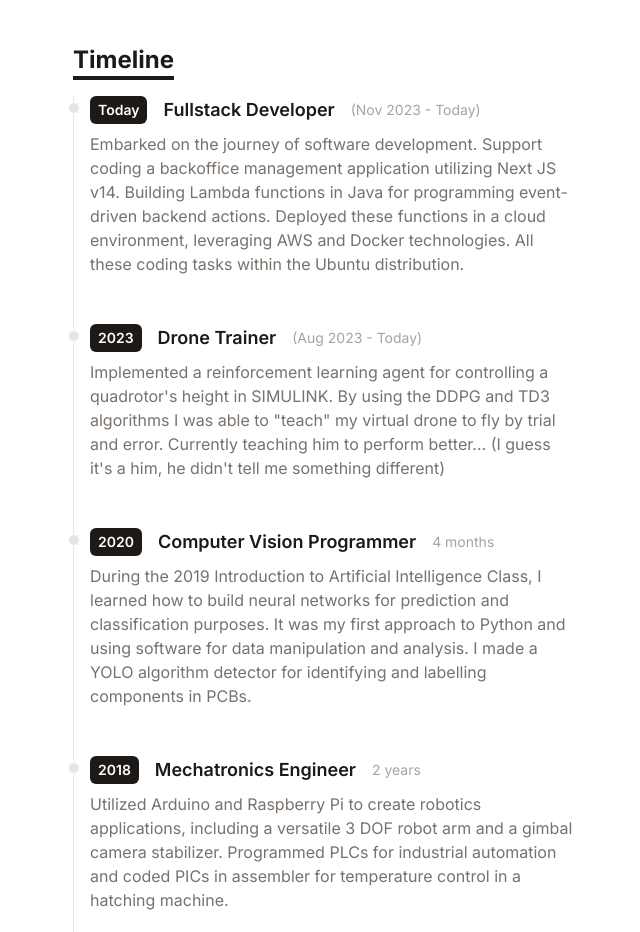
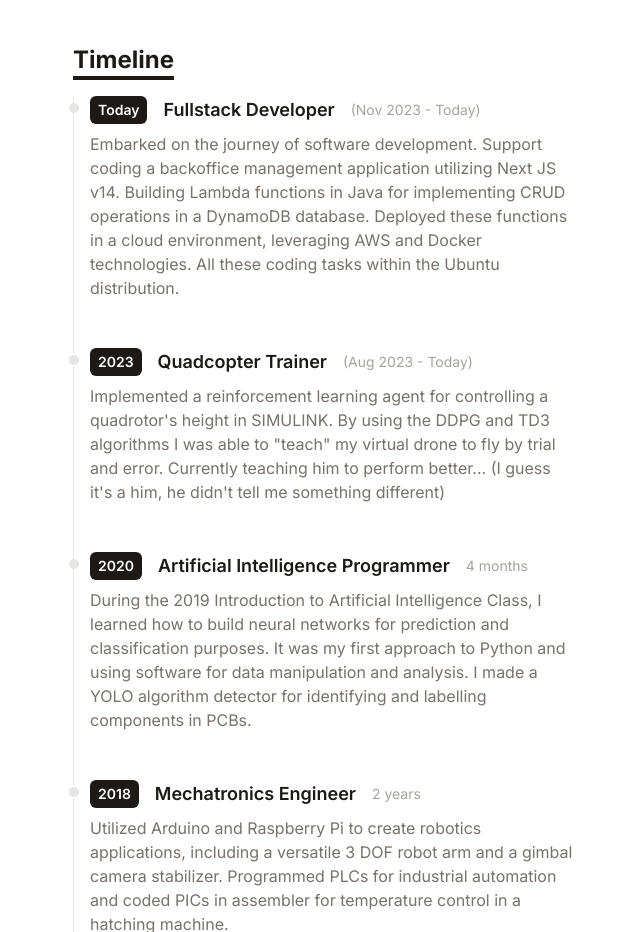
Before and after one commit to miulerbm/minimal-portfolio, a React (Vite) app: page / in a window 1280 px wide. Shown: the part 980-1912 px from the top of the page, without its empty margins (315-955 px from the left). Built offline with nearby package versions, Linux system fonts and the light colour scheme.

Commit message:
Bio updates

```diff
--- a/src/data/timeline.js
+++ b/src/data/timeline.js
@@ -4,18 +4,18 @@ export default [
     title: "Fullstack Developer",
     duration: "(Nov 2023 - Today)",
     details:
-      "Embarked on the journey of software development. Support coding a backoffice management application utilizing Next JS v14. Building Lambda functions in Java for programming event-driven backend actions. Deployed these functions in a cloud environment, leveraging AWS and Docker technologies. All these coding tasks within the Ubuntu distribution.",
+      "Embarked on the journey of software development. Support coding a backoffice management application utilizing Next JS v14. Building Lambda functions in Java for implementing CRUD operations in a DynamoDB database. Deployed these functions in a cloud environment, leveraging AWS and Docker technologies. All these coding tasks within the Ubuntu distribution.",
   },
   {
     year: "2023",
-    title: "Drone Trainer",
+    title: "Quadcopter Trainer",
     duration: "(Aug 2023 - Today)",
     details:
       "Implemented a reinforcement learning agent for controlling a quadrotor's height in SIMULINK. By using the DDPG and TD3 algorithms I was able to \"teach\" my virtual drone to fly by trial and error. Currently teaching him to perform better... (I guess it's a him, he didn't tell me something different)",
   },
   {
     year: "2020",
-    title: "Computer Vision Programmer",
+    title: "Artificial Intelligence Programmer",
     duration: "4 months",
     details:
       "During the 2019 Introduction to Artificial Intelligence Class, I learned how to build neural networks for prediction and classification purposes. It was my first approach to Python and using software for data manipulation and analysis. I made a YOLO algorithm detector for identifying and labelling components in PCBs.",
```
